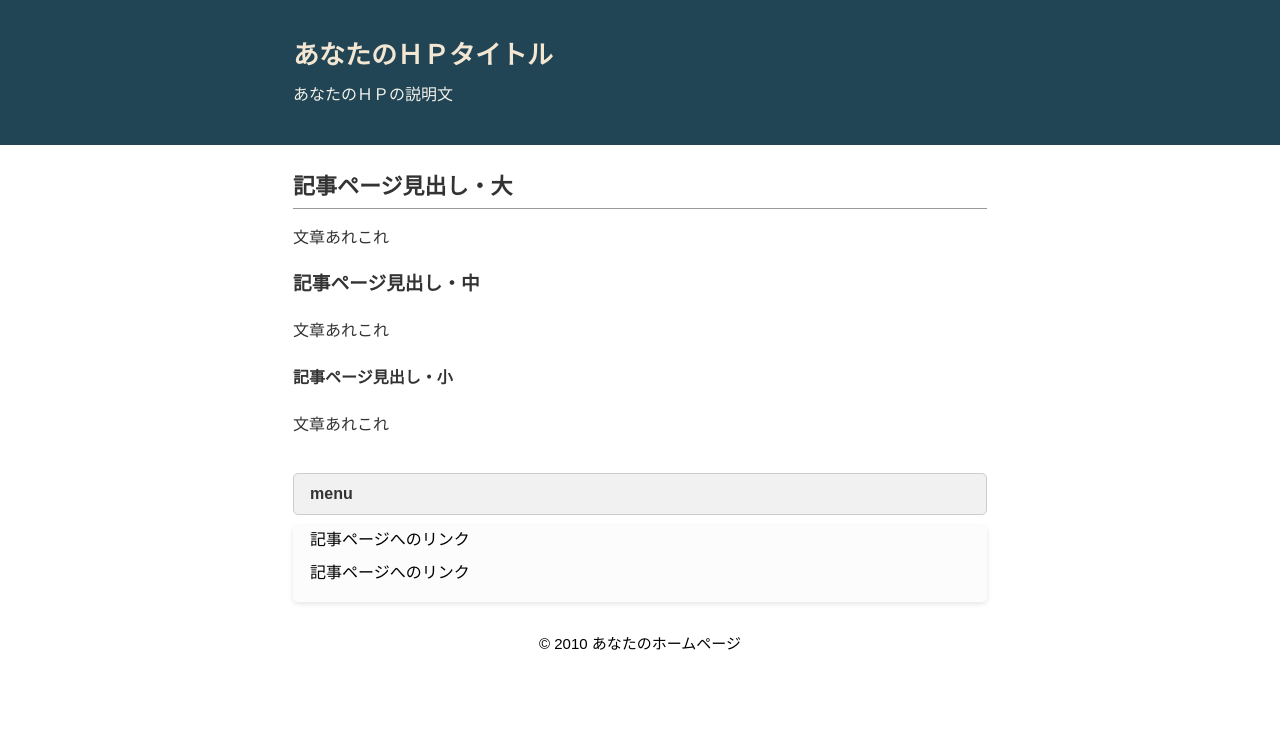
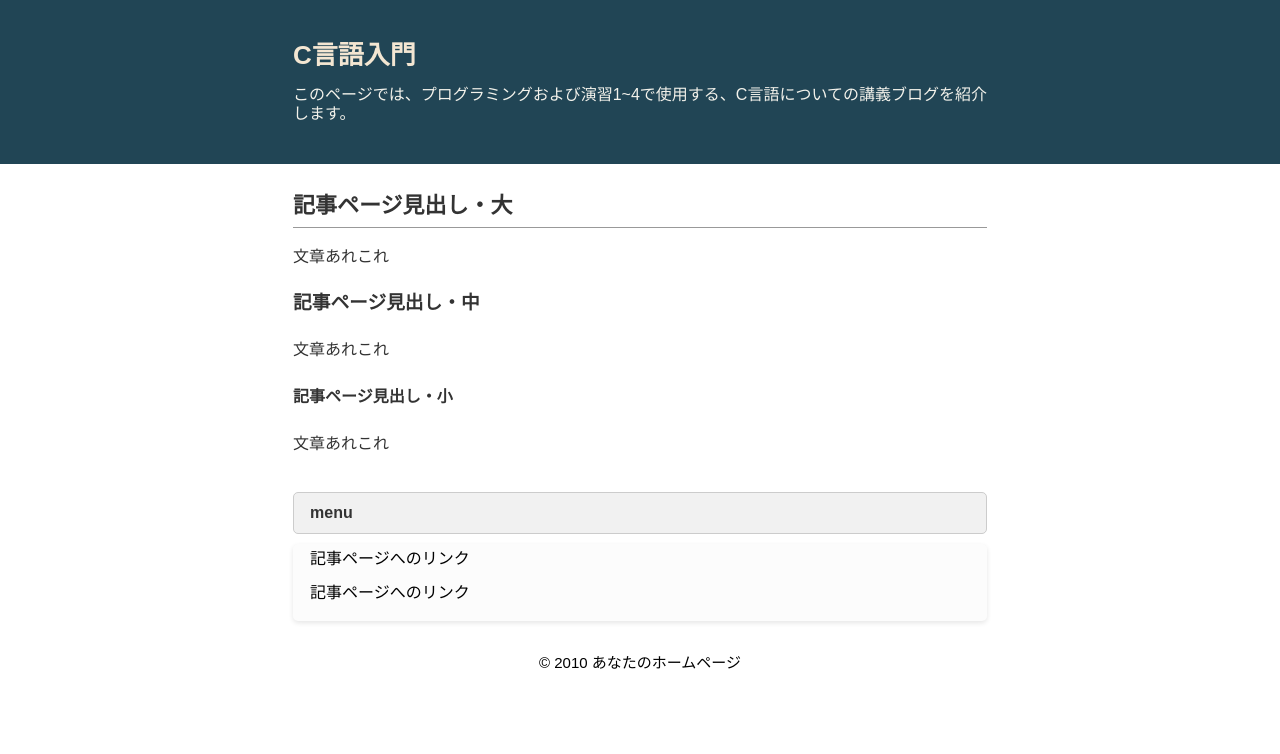
Before and after one commit to kokyo228/kokyo228.github.io, a plain HTML site: page index.html in a window 1280 px wide. Drawn offline with Linux system fonts and the light colour scheme.

Commit message:
Update index.html

```diff
--- a/index.html
+++ b/index.html
@@ -10,8 +10,8 @@
 </head>
 <body>
 <div id="outer">
-<header><div id="header-container"><div id="head-inner"><h1>あなたのＨＰタイトル</h1>
-<p class="description">あなたのＨＰの説明文</p></div></div>
+<header><div id="header-container"><div id="head-inner"><h1>C言語入門</h1>
+<p class="description">このページでは、プログラミングおよび演習1~4で使用する、C言語についての講義ブログを紹介します。</p></div></div>
 </header>
 <div id="content-wrapper">
 <main>
```
